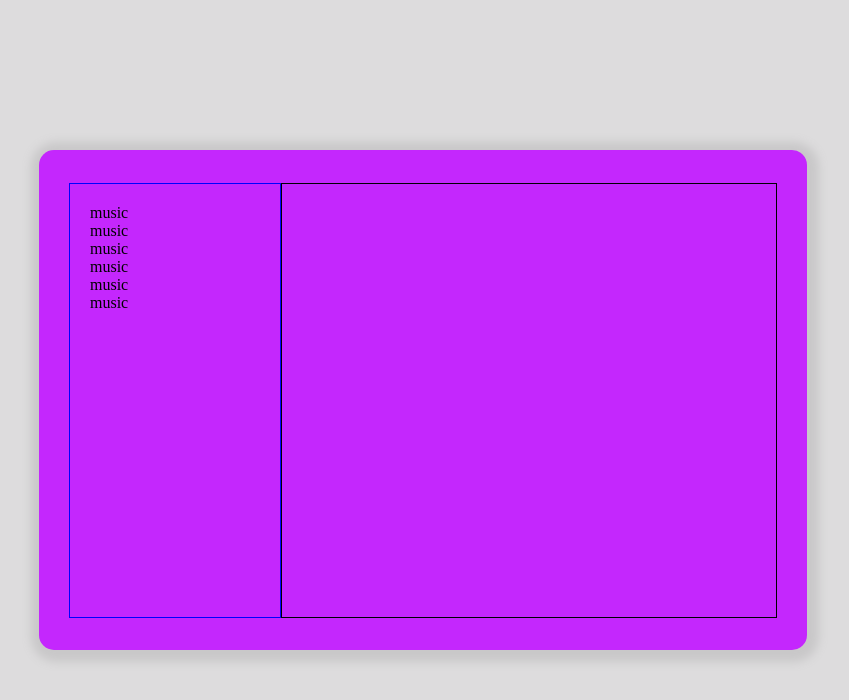
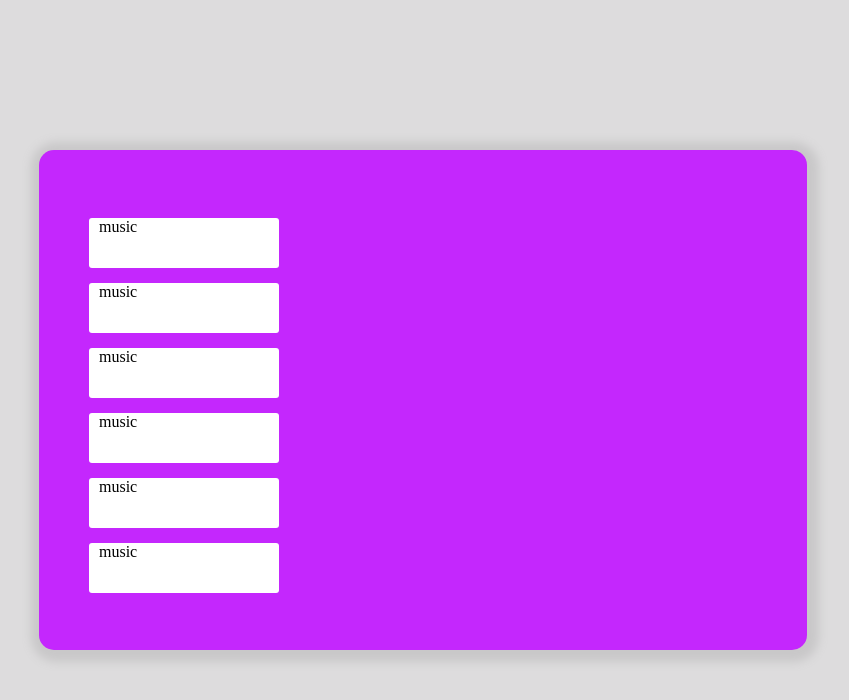
Before and after one commit to moradi47/Music-Player, a plain HTML site: page index.html in a window 1280 px wide. Shown: the whole page, without its empty margins (217-1066 px from the left). Drawn offline with Linux system fonts and the light colour scheme.

Commit message:
Add style to music and list-music classes

```diff
--- a/Css/main.css
+++ b/Css/main.css
@@ -31,12 +31,25 @@ li{
 .list-music{
     width:30%;
     height: 435px;
-    border:1px solid blue;
-    padding:20px
+    /* border:1px solid blue; */
+    padding:20px;
+    display:flex;
+    flex-direction: column;
+    justify-content:flex-start;
+}
+
+.music{
+    width:190px;
+    height: 50px;
+    background-color: #fff;
+    border-radius: 3px;
+    color:#000;
+    padding:0 10px;
+    margin: 15px 0;
 }
 
 .play-page{
     width:70%;
     height: 435px;
-    border: 1px solid #000;
+    /* border: 1px solid #000; */
 }
```
